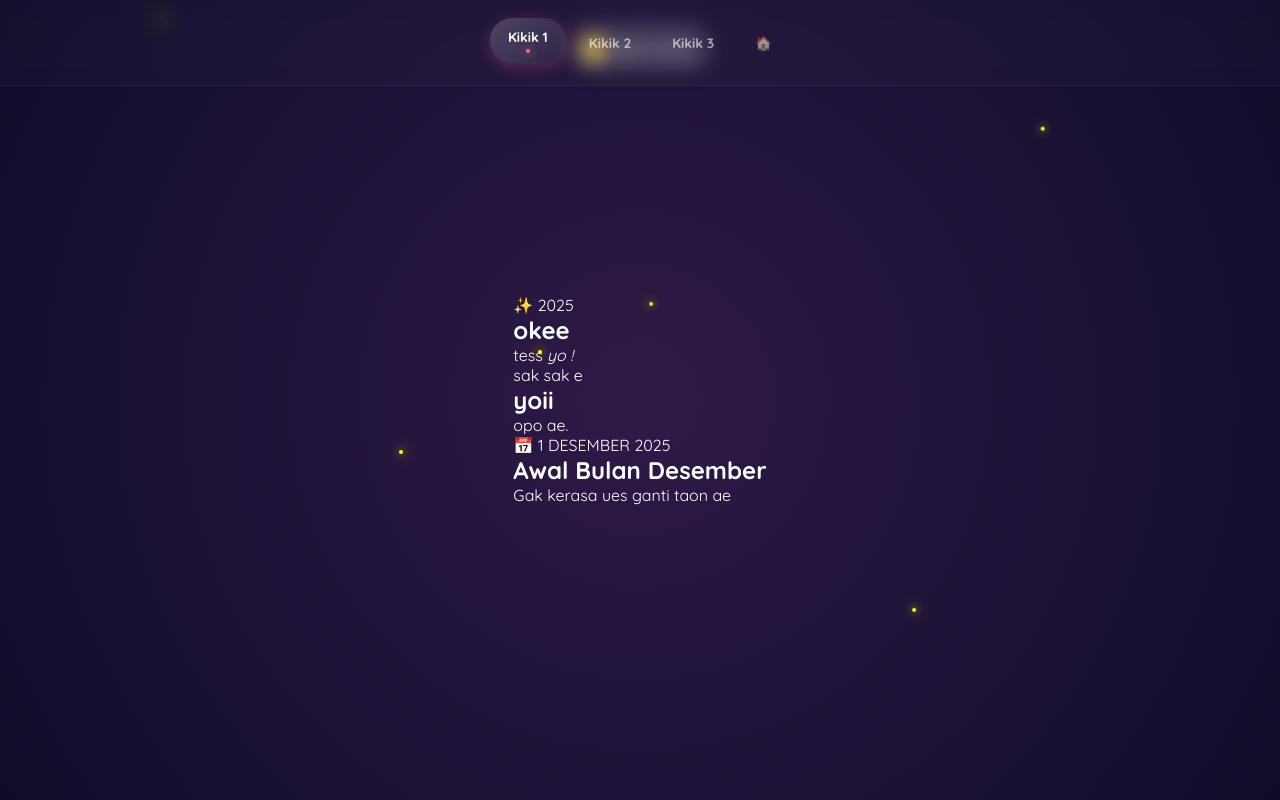
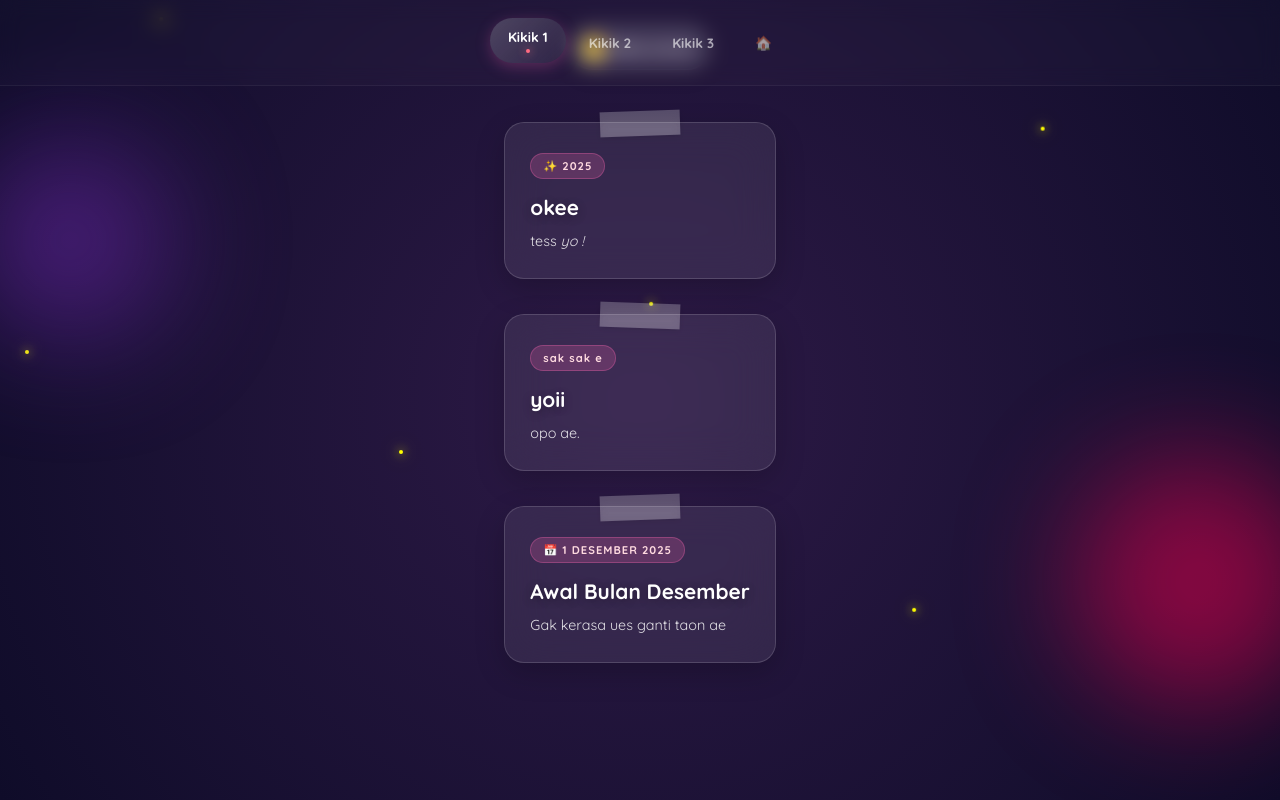
Before and after one commit to Sumarsono/kiikiiiik, a plain HTML site: page halaman1.html in a window 1280 px wide. Drawn offline with Linux system fonts and the light colour scheme.

Commit message:
Update style.css

```diff
--- a/style.css
+++ b/style.css
@@ -570,3 +570,108 @@ audio::-webkit-media-controls-play-button {
     background-color: #ff6b81;
     border-radius: 50%;
 }
+
+/* =========================================
+   HALAMAN 1: AESTHETIC JOURNAL (MOBILE PRO)
+   ========================================= */
+
+.blog-wrapper {
+    padding: 120px 20px 100px;
+    max-width: 600px;
+    margin: 0 auto;
+    position: relative;
+    z-index: 10;
+}
+
+/* Kartu Kaca Keren */
+.blog-card {
+    background: rgba(255, 255, 255, 0.08); /* Lebih transparan */
+    backdrop-filter: blur(20px); /* Blur makin kuat */
+    -webkit-backdrop-filter: blur(20px);
+    border: 1px solid rgba(255, 255, 255, 0.15);
+    border-radius: 20px;
+    padding: 30px 25px 25px;
+    margin-bottom: 35px; /* Jarak diperlebar */
+    position: relative; /* Wajib buat posisi selotip */
+    box-shadow: 0 10px 30px rgba(0,0,0,0.2);
+    transition: transform 0.3s cubic-bezier(0.175, 0.885, 0.32, 1.275);
+}
+
+.blog-card:hover {
+    transform: scale(1.02);
+    border-color: rgba(255, 182, 193, 0.5); /* Border jadi pink saat disentuh */
+}
+
+/* HIASAN 1: Washi Tape (Selotip) di Atas */
+.washi-tape {
+    position: absolute;
+    top: -12px;
+    left: 50%;
+    transform: translateX(-50%);
+    width: 80px;
+    height: 25px;
+    background: rgba(255, 255, 255, 0.3);
+    backdrop-filter: blur(5px);
+    transform: translateX(-50%) rotate(-2deg); /* Miring dikit biar natural */
+    box-shadow: 0 2px 5px rgba(0,0,0,0.1);
+    z-index: 20;
+    opacity: 0.8;
+}
+
+/* HIASAN 2: Tanggal Ala Badge/Tombol */
+.blog-date {
+    display: inline-block;
+    background: rgba(255, 105, 180, 0.2); /* Pink transparan */
+    color: #ffdae0;
+    font-size: 0.7rem;
+    font-weight: 700;
+    padding: 5px 12px;
+    border-radius: 50px;
+    margin-bottom: 15px;
+    letter-spacing: 1px;
+    border: 1px solid rgba(255, 105, 180, 0.3);
+}
+
+.blog-title {
+    font-family: 'Quicksand', sans-serif;
+    font-size: 1.3rem;
+    font-weight: 700;
+    color: #fff;
+    margin-bottom: 10px;
+    text-shadow: 0 2px 10px rgba(0,0,0,0.3);
+}
+
+.blog-content {
+    font-size: 0.9rem;
+    line-height: 1.6;
+    color: rgba(255, 255, 255, 0.85);
+    font-weight: 400;
+}
+
+/* HIASAN 3: Background Blobs (Bola Cahaya) */
+.decoration-blob {
+    position: fixed;
+    border-radius: 50%;
+    filter: blur(60px);
+    z-index: 1; /* Di belakang kartu */
+    opacity: 0.5;
+    animation: floatBlob 10s ease-in-out infinite;
+}
+
+.blob-1 {
+    top: 20%; left: -50px;
+    width: 200px; height: 200px;
+    background: #7b2cbf; /* Ungu */
+}
+
+.blob-2 {
+    bottom: 10%; right: -30px;
+    width: 250px; height: 250px;
+    background: #ff0054; /* Pink Merah */
+    animation-delay: 2s;
+}
+
+@keyframes floatBlob {
+    0%, 100% { transform: translate(0, 0); }
+    50% { transform: translate(20px, -20px); }
+}
```
